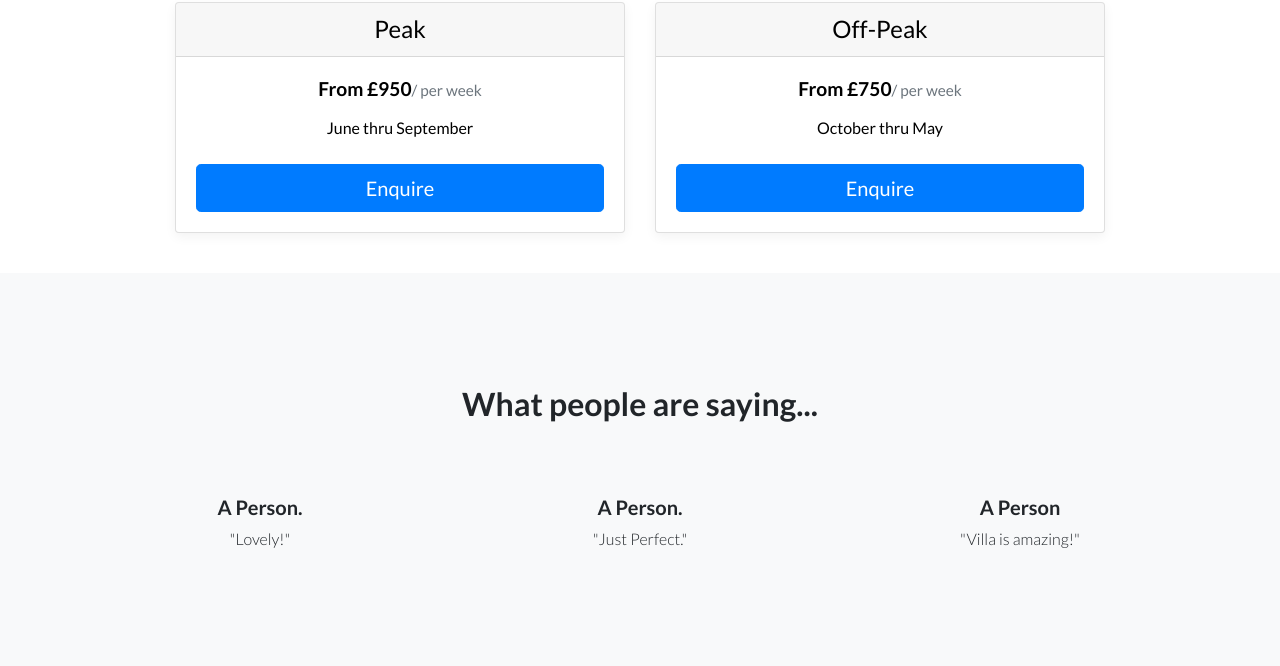
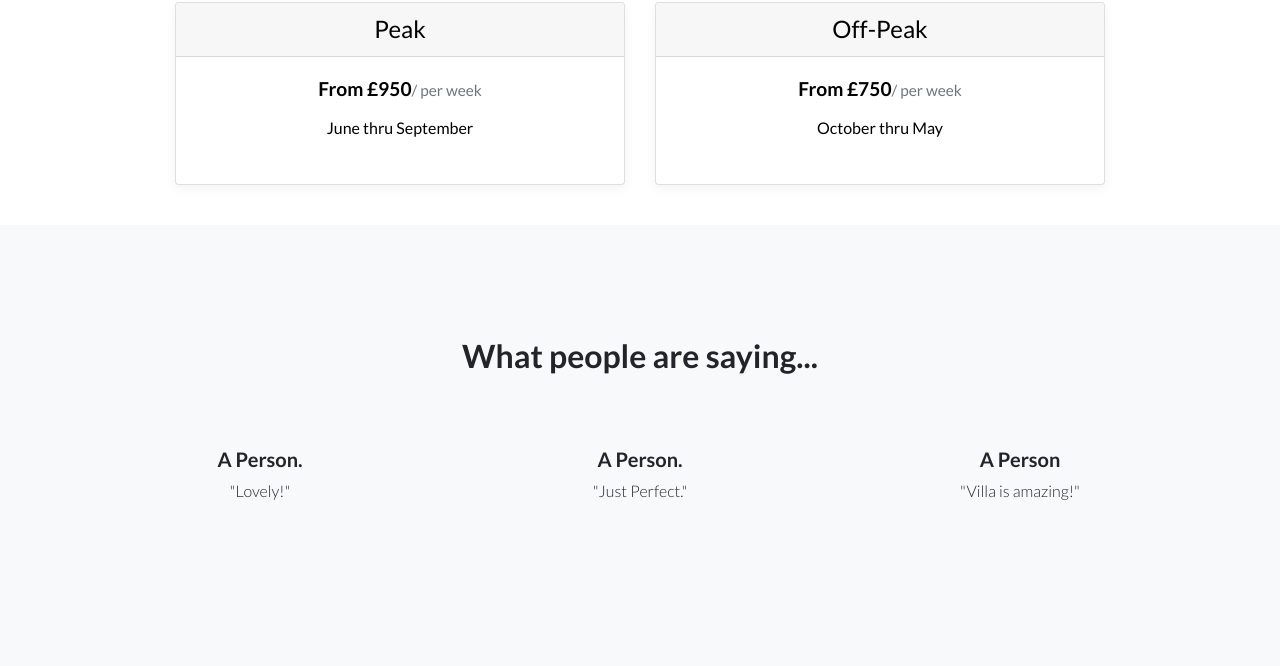
Before and after one commit to kevinfairclough/villa, a website: page index.html in a window 1280 px wide. Shown: the part 2928-3594 px from the top of the page. Drawn offline with Linux system fonts and the light colour scheme; a web font is replaced by a local one.

Commit message:
removed enquire buttons in pricing

```diff
--- a/index.html
+++ b/index.html
@@ -170,7 +170,7 @@
             <li>Email support</li>
             <li>Help center access</li> -->
           </ul>
-          <button type="button" class="btn btn-lg btn-block btn-primary">Enquire</button>
+
         </div>
       </div>
       <div class="card mb-4 box-shadow">
@@ -185,7 +185,7 @@
             <li>Priority email support</li>
             <li>Help center access</li> -->
           </ul>
-          <button type="button" class="btn btn-lg btn-block btn-primary">Enquire</button>
+
         </div>
       </div>
 
```
